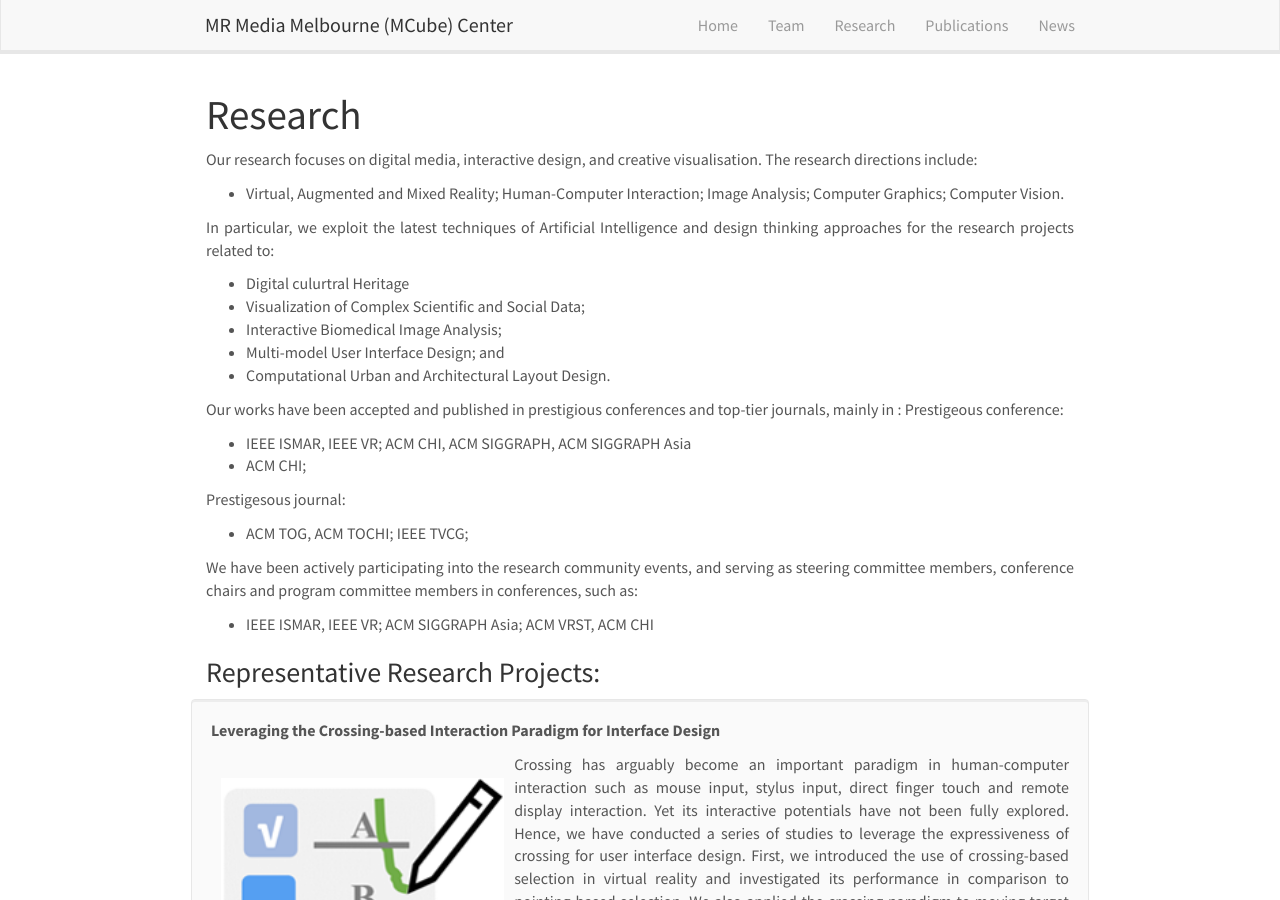
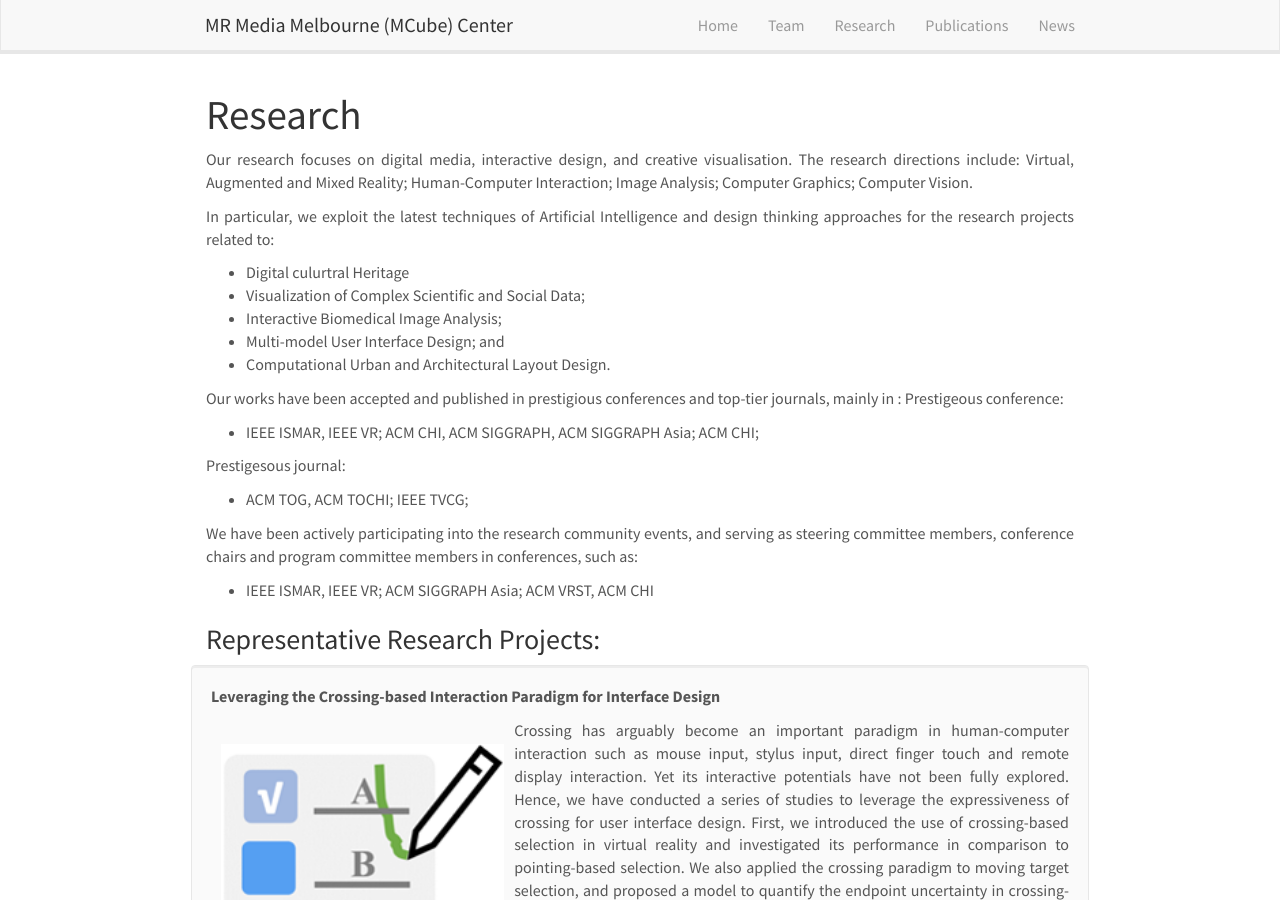
Before and after one commit to m3lab-ltu/m3lab-ltu.github.io, a Jekyll site: the page built from _pages/research.md, in a window 1280 px wide and 900 px high. Built offline with Jekyll 4.4.1, drawn with Linux system fonts in a browser that asks for light colours; nearby versions of some CDN libraries; some of the changed text lies outside the part shown.

```diff
--- a/_pages/research.md
+++ b/_pages/research.md
@@ -8,8 +8,7 @@ permalink: /research/
 
 # Research
 
-Our research focuses on digital media, interactive design, and creative visualisation. The research directions include:
-* Virtual, Augmented and Mixed Reality; Human-Computer Interaction; Image Analysis; Computer Graphics; Computer Vision.
+Our research focuses on digital media, interactive design, and creative visualisation. The research directions include: Virtual, Augmented and Mixed Reality; Human-Computer Interaction; Image Analysis; Computer Graphics; Computer Vision.
 
 In particular, we exploit the latest techniques of Artificial Intelligence and design thinking approaches for the research projects related to:
 * Digital culurtral Heritage
@@ -20,8 +19,7 @@ In particular, we exploit the latest techniques of Artificial Intelligence and d
 
 Our works have been accepted and published in prestigious conferences and top-tier journals, mainly in :
 Prestigeous conference:
-* IEEE ISMAR, IEEE VR; ACM CHI, ACM SIGGRAPH, ACM SIGGRAPH Asia
-* ACM CHI;
+* IEEE ISMAR, IEEE VR; ACM CHI, ACM SIGGRAPH, ACM SIGGRAPH Asia; ACM CHI;
 
 Prestigesous journal:
 * ACM TOG, ACM TOCHI; IEEE TVCG;
```
Also changed, not shown: other parts of _pages/research.md (+3 -2 lines).
